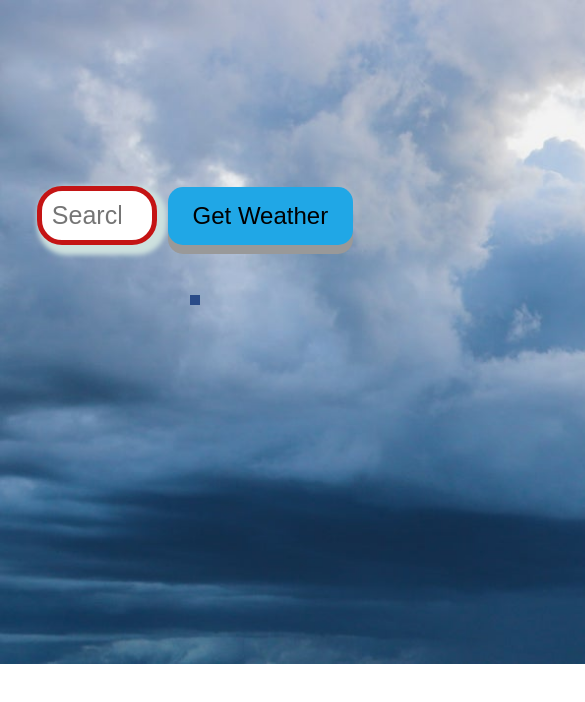
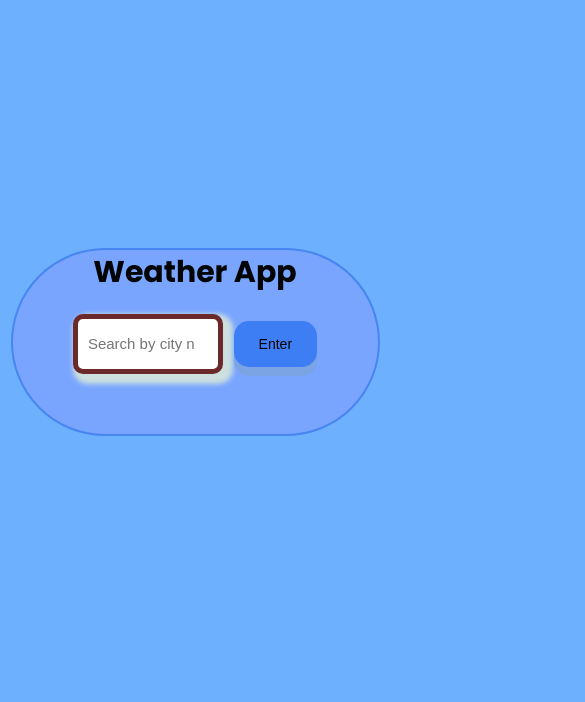
Before and after one commit to waseemkhalil786/Weather-Website, a plain HTML site: page index.html in a window 390 px wide. Shown: the top 702 px of the page, 585 px wide, since content can reach past the window. Drawn offline with Linux system fonts and the light colour scheme.

Commit message:
100% work ok

```diff
--- a/index.html
+++ b/index.html
@@ -11,6 +11,7 @@
   <body>
     <center>
     <main>
+      <h1 class="heder">Weather App</h1>
       <div class="img-section">
         <div class="row" style="text-align: center">
           <form action="">
@@ -19,7 +20,7 @@
               id="search"
               placeholder="Search by city name"
               />
-              <button type="submit" id="getWeatherBtn">Get Weather</button>
+              <button type="submit" id="getWeatherBtn">Enter</button>
           </form>
         </div><br><br>
         <div class="row" id="weather">
--- a/style.css
+++ b/style.css
@@ -5,7 +5,8 @@
   padding: 0;
 }
 body {
-  background-image: url("./asset\ 02.jpg");
+  /* background-image: url("./pexels-jplenio-1118873.jpg"); */
+  background: #00d897de;
   background-repeat: no-repeat;
   background-size: cover;
   height: 100%;
@@ -17,14 +18,22 @@ body {
   margin: 0;
   height: 100vh;
 }
+main{
+  background: #9dfcd8;
+  width: max-content;
+  height: max-content;
+  border: 2px solid rgb(4, 51, 138);
+  border-radius: 200px;
+  text-shadow: #000000;
+}
 .row{
     display: flex;
     align-items: center;
     justify-content: center;
-    width: 1000px;
+    width: 750px;
     margin: 10px;
     font-size: 40px;
-    color: rgb(228, 100, 26);
+    color: rgb(0, 0, 0);
 }
 #search{
     font-size: 25px;
@@ -51,10 +60,10 @@ body {
   cursor: pointer;
   outline: none;
   color: #000000;
-  background-color: #20a7e6;
+  background-color: #3e7ef5;
   border: none;
   border-radius: 15px;
-  box-shadow: 0 9px #999;
+  box-shadow: 0 9px #7aa4e4;
 }
 
 #getWeatherBtn:hover {background-color: #509db1}
@@ -65,9 +74,11 @@ body {
   transform: translateY(4px);
 }
 #weather{
-  background: #5973bd;
-  border: 5px solid rgb(42, 75, 136);
   width: max-content;
+}
+.heder{
+  color: #020405;
+  font-size: 80px;
 
 }
 @media (max-width: 700px){
@@ -77,7 +88,7 @@ body {
 
   }
   #search{
-    width: 120px  ;
+    width: 320px  ;
     height: 25;
   }
   #weather{
@@ -86,10 +97,9 @@ body {
     margin-top: -10px;
   }
 }
-@media (max-width: 300px){
+@media (max-width: 700px){
   body{
     margin-top: -80px;
-    background-color: aqua;
     background-attachment: fixed;
   }
   #search{
@@ -98,19 +108,181 @@ body {
     font-size: xx-large; */
   }
   #weather{
-    font-size: 55px;
-    color: rgb(168, 100, 10);
+    font-size: 19px;
+    color: rgb(2, 40, 58);
     margin-top: -10px;
   }
   #search{
-    font-size: 40px;
+    font-size: 15px;
     padding: 10px;
     border-radius: 5px;
     border: 5px solid rgb(107, 41, 41);
     outline: none;
     box-shadow: 5px 5px 5px 5px rgb(205, 224, 222);
-    width: 220px  ;
-    height: 80px;
+    width: 170px  ;
+    height: 60px;
     border-radius: 10px;
 }
+#getWeatherBtn{
+
+  font-size: 14px;
+  text-align: center;
+  cursor: pointer;
+  outline: none;
+  color: #000000;
+  background-color: #3e7ef5;
+  border: none;
+  border-radius: 15px;
+  box-shadow: 0 9px #7aa4e4;
+  width: max-content
 }
+main{
+  /* background: #79a5ff; */
+  width: max-content;
+  height: max-content;
+  border: 2px solid rgb(71, 133, 241);
+  /* border-radius: 200px; */
+  text-shadow: #000000;
+}
+.heder{
+  color: #020405;
+  font-size: 30px;
+
+}
+.row{
+  display: flex;
+  align-items: center;
+  justify-content: center;
+  width: 575px;
+  height: max-content;
+  font-size: 40px;
+  color: rgb(0, 0, 0);
+}
+}
+@media (max-width: 430px){
+  body{
+    margin-top: -80px;
+    background-color: rgb(109, 176, 253);
+    background-attachment: fixed;
+  }
+  #search{
+    /* width: 220px  ;
+    height: 60px;
+    font-size: xx-large; */
+  }
+  #weather{
+    font-size: 15px;
+    color: rgb(2, 40, 58);
+    margin-top: -10px;
+  }
+  #search{
+    font-size: 15px;
+    padding: 10px;
+    border-radius: 5px;
+    border: 5px solid rgb(107, 41, 41);
+    outline: none;
+    box-shadow: 5px 5px 5px 5px rgb(205, 224, 222);
+    width: 150px  ;
+    height: 60px;
+    border-radius: 10px;
+}
+#getWeatherBtn{
+
+  font-size: 14px;
+  text-align: center;
+  cursor: pointer;
+  outline: none;
+  color: #000000;
+  background-color: #3e7ef5;
+  border: none;
+  border-radius: 15px;
+  box-shadow: 0 9px #7aa4e4;
+  width: max-content
+}
+main{
+  background: #79a5ff;
+  width: max-content;
+  height: max-content;
+  border: 2px solid rgb(71, 133, 241);
+  /* border-radius: 200px; */
+  text-shadow: #000000;
+}
+.heder{
+  color: #020405;
+  font-size: 30px;
+
+}
+.row{
+  display: flex;
+  align-items: center;
+  justify-content: center;
+  width: 345px;
+  /* margin: 10px; */
+  font-size: 40px;
+  color: rgb(0, 0, 0);
+}
+}
+@media (max-width: 300px){
+  body{
+    margin-top: -80px;
+    background-color: rgb(0, 100, 214);
+    background-attachment: fixed;
+  }
+  #search{
+    /* width: 220px  ;
+    height: 60px;
+    font-size: xx-large; */
+  }
+  #weather{
+    font-size: 10px;
+    color: rgb(0, 19, 29);
+    border-radius: 30px;
+    background: #2882e9;
+  }
+  #search{
+    font-size: 12px;
+    padding: 10px;
+    border-radius: 5px;
+    border: 5px solid rgb(107, 41, 41);
+    outline: none;
+    box-shadow: 5px 5px 5px 5px rgb(205, 224, 222);
+    width: 150px  ;
+    height: 60px;
+    border-radius: 10px;
+}
+#getWeatherBtn{
+
+  font-size: 14px;
+  text-align: center;
+  cursor: pointer;
+  outline: none;
+  color: #000000;
+  background-color: #3e7ef5;
+  border: none;
+  border-radius: 15px;
+  box-shadow: 0 9px #7aa4e4;
+  width: max-content
+}
+main{
+  background: #79a5ff;
+  width: max-content;
+  height: max-content;
+  border: 2px solid rgb(4, 51, 138);
+  /* border-radius: 200px; */
+  text-shadow: #000000;
+}
+.heder{
+  color: #020405;
+  font-size: 20px;
+
+}
+.row{
+  display: flex;
+  align-items: center;
+  justify-content: center;
+  width: 300px;
+  /* margin: 10px; */
+  font-size: 40px;
+  color: rgb(0, 0, 0);
+}
+}
```
Also changed, not shown: asset 02.jpg (deleted).
